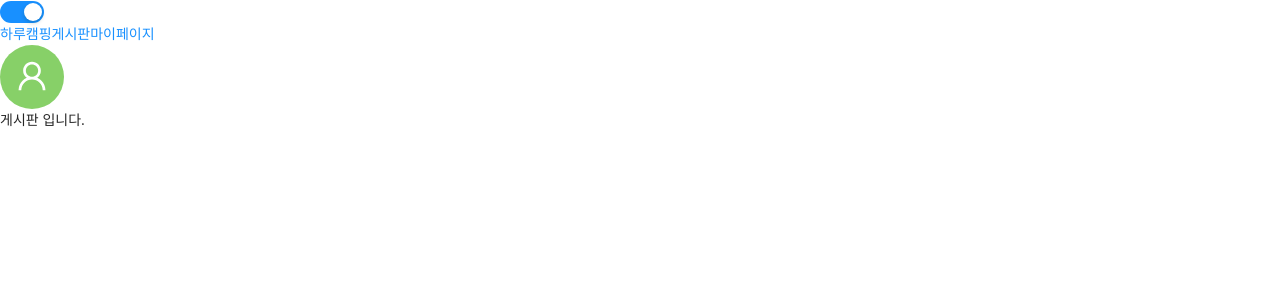
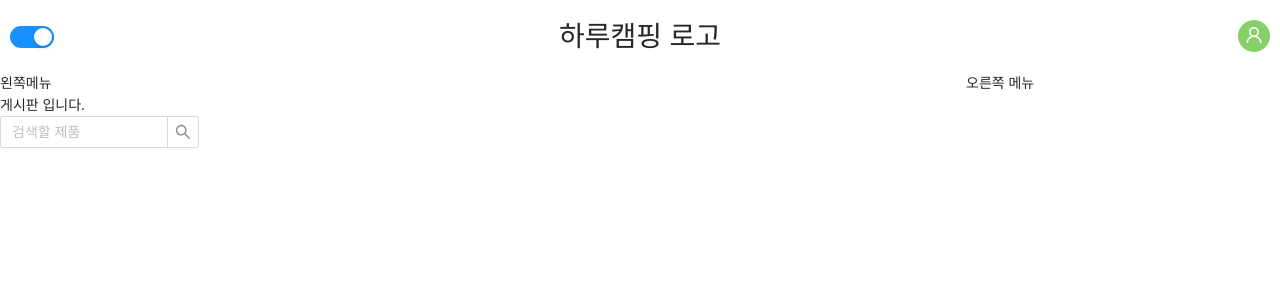
Before and after one commit to dnwn-9001/haru_camping, a Next.js app: page /board in a window 1280 px wide. Shown: the top 300 px of the page. Built offline with nearby package versions, Linux system fonts and the light colour scheme.

Commit message:
Input component 생성, Header grid 적용, board에 input 적용

```diff
--- a/components/Header.js
+++ b/components/Header.js
@@ -2,39 +2,86 @@ import React from "react";
 import PropTypes from "prop-types";
 import Link from "next/link";
 import { UserOutlined } from "@ant-design/icons";
-import { Avatar } from "antd";
-import { Switch } from "antd";
+import { Menu, Avatar, Switch, Row, Col } from "antd";
 
 const Header = ({ children }) => {
   return (
     <div>
+      <Row>
+        <Col
+          xs={2}
+          md={2}
+          style={{
+            margin: "auto",
+            paddingLeft: "10px",
+          }}
+        >
           <div>
             <Switch defaultChecked onChange={onChange} />
           </div>
+        </Col>
+
+        <Col
+          xs={20}
+          md={20}
+          style={{
+            marginTop: "14px",
+            textAlign: "center",
+          }}
+        >
           <div>
-        <Link href="/">
-          <a>하루캠핑</a>
-        </Link>
-        <Link href="/board">
-          <a>게시판</a>
-        </Link>
-        <Link href="/profile">
-          <a>마이페이지</a>
-        </Link>
+            {/* <Menu items={items} onClick={movePage} /> */}
+            <h1>하루캠핑 로고</h1>
           </div>
+        </Col>
 
+        <Col
+          xs={2}
+          md={2}
+          style={{
+            margin: "auto",
+            textAlign: "right",
+            paddingRight: "10px",
+          }}
+        >
           <Avatar
-        size={64}
             icon={<UserOutlined />}
             style={{
               backgroundColor: "#87d068",
             }}
           />
+        </Col>
+      </Row>
 
+      <Row gutter={8}>
+        <Col xs={24} md={6}>
+          왼쪽메뉴
+        </Col>
+        <Col xs={24} md={12}>
           {children}
+        </Col>
+        <Col xs={24} md={6}>
+          오른쪽 메뉴
+        </Col>
+      </Row>
     </div>
   );
 };
+
+// const movePage = ({ key }) => {
+//   console.log(key);
+//   return (
+//     <Link href={key}>
+//       <a></a>
+//     </Link>
+//   );
+// };
+
+// const items = [
+//   { label: "하루캠핑", key: "/" },
+//   { label: "게시판", key: "/board" },
+//   { label: "마이페이지", key: "/profile" },
+// ];
 
 const onChange = (checked) => {
   console.log(`switch to ${checked}`);
--- /dev/null
+++ b/components/Input.js
@@ -0,0 +1,18 @@
+import React from "react";
+import { Input } from "antd";
+
+const InputBox = () => {
+  return (
+    <Input.Search
+      placeholder="검색할 제품"
+      onSearch={onSearch}
+      style={{
+        width: 200,
+      }}
+    />
+  );
+};
+
+const onSearch = (value) => console.log(value);
+
+export default InputBox;
--- a/pages/board.js
+++ b/pages/board.js
@@ -1,6 +1,7 @@
 import React from "react";
 import Header from "../components/Header";
 import Head from "next/head";
+import InputBox from "../components/Input";
 
 const Board = () => {
   return (
@@ -9,9 +10,10 @@ const Board = () => {
         <title>게시판 | Haru Camping</title>
       </Head>
 
-      <Header>
-        <div>게시판 입니다.</div>
-      </Header>
+      <Header></Header>
+
+      <div>게시판 입니다.</div>
+      <InputBox></InputBox>
     </>
   );
 };
```
Lines whose indentation alone changed are shown as unchanged.
